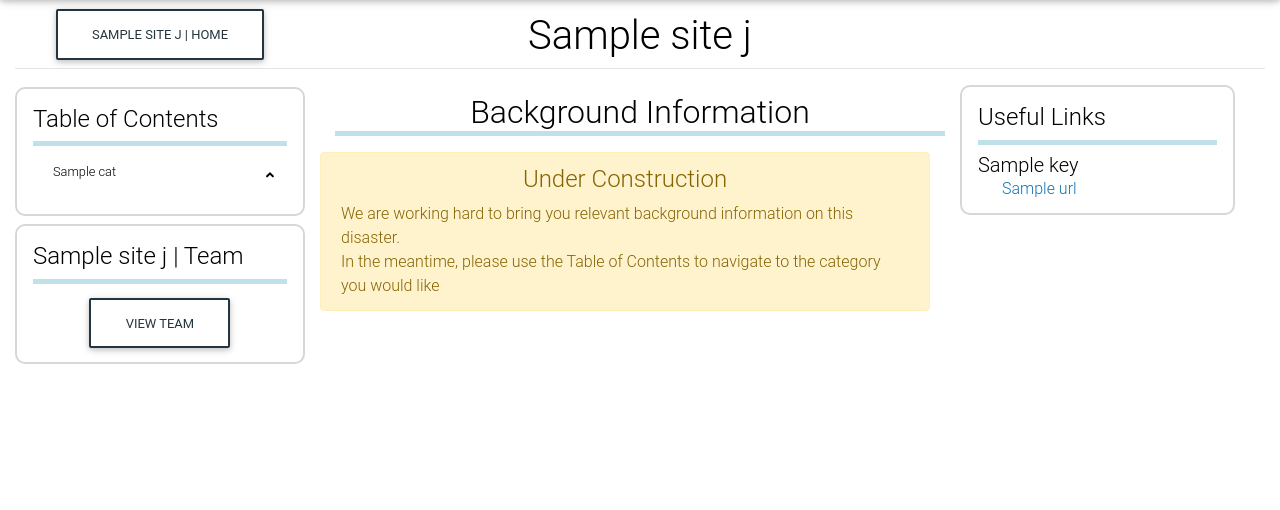
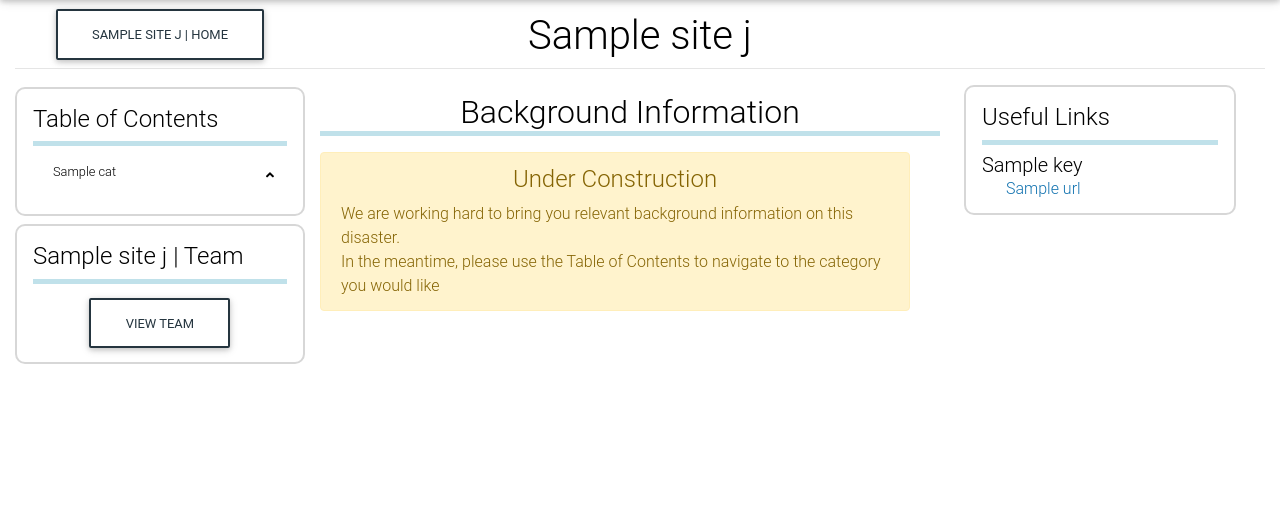
Before and after one commit to AaronKovacs/COVID-19-Disaster-Consult, a Flask app: template source/templates/pages/home.html in a window 1280 px wide. Shown: the part 76-586 px from the top of the page. Run offline with Flask 2, Linux system fonts and the light colour scheme; the template is opened without the code that fills it: most values are stand-ins (such as "Sample title", 1, 10 or a date in 2020); some libraries are stand-ins or nearby versions.

Commit message:
restyling & issues

```diff
--- a/source/templates/base-pages/base-site-specific.html
+++ b/source/templates/base-pages/base-site-specific.html
@@ -116,8 +116,8 @@
       </div>
 
 
-      <div class="col-12 col-lg-9 mt-0">
-        <div class="container-fluid pl-0">
+      <div class="col-12 col-lg-9 mt-0 pl-lg-0">
+        <div class="container-fluid pl-lg-0">
           {% block main_content %}{% endblock %}
         </div>
       </div>
--- a/source/templates/components/issues.html
+++ b/source/templates/components/issues.html
@@ -1,5 +1,5 @@
 {% macro home_card(title, content) %}
-<div class="row w-100 mb-2">
+<div class="row mb-2">
   <div class="col-12 card z-depth-1">
     <div class="card-body">
       <h5 class="card-title text-center ">{{title | safe}}</h5>
--- a/source/templates/pages/home.html
+++ b/source/templates/pages/home.html
@@ -44,9 +44,9 @@
           {% endif %}
         </div>
         <div class="blueLine" style="margin-bottom: 1em;"></div>
+        <div class="container-fluid">
         {% if issue_id %}
         {{ display_issue_content(issue_content) }}
-
         {% else %}
         <div class="row w-100 justify-content-center">
           <div class="alert alert-warning" role="alert">
@@ -56,6 +56,7 @@
           </div>
         </div>
         {% endif %}
+        </div>
 
         <!-- Row & Card -->
         <!-- <div class="row w-100 mb-2">
@@ -128,7 +129,7 @@
     </div>
 
     {% if useful_links %}
-    <div class="col-12 col-lg-4 pr-0">
+    <div class="col-12 col-lg-4 pl-lg-4 pr-0">
       <div class="sticky-top" style="top: 90px; z-index: 2;">
         <div class="useful-links-box scrollbar-custom">
           <div class="sticky-top box-title">
```
